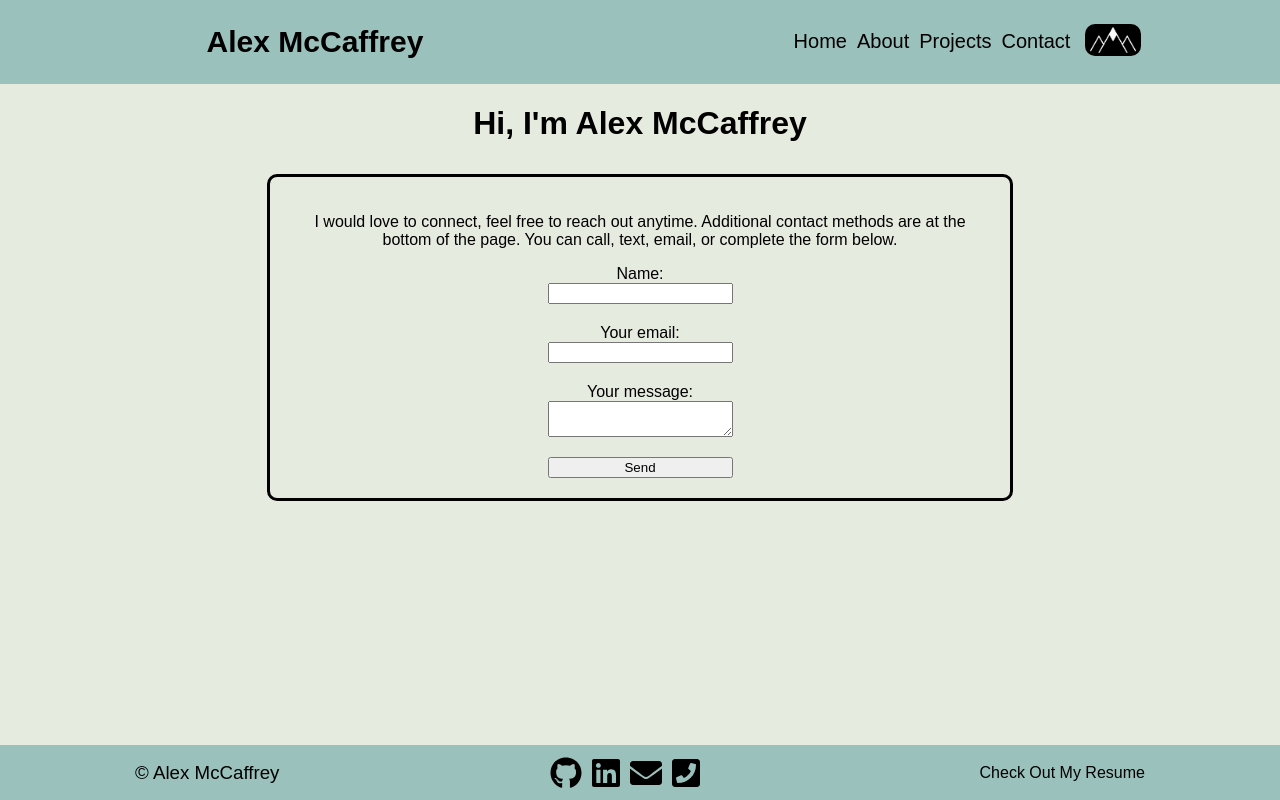
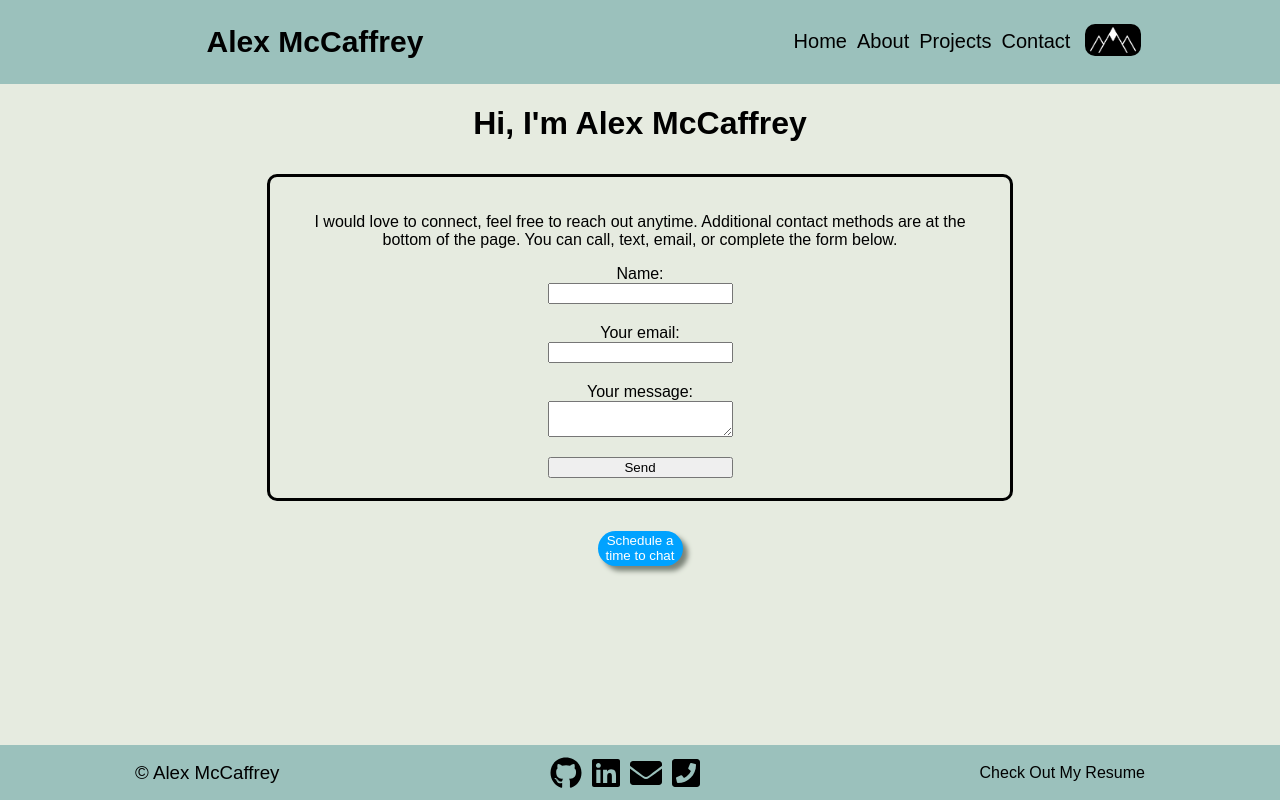
Before and after one commit to alex-mccaffrey/react-portfolio, a React (Create React App) app: page /contact in a window 1280 px wide. Built offline with nearby package versions, Linux system fonts and the light colour scheme.

Commit message:
added calendly button

```diff
--- a/package.json
+++ b/package.json
@@ -12,6 +12,7 @@
     "@testing-library/user-event": "^12.6.0",
     "popper.js": "^1.16.1",
     "react": "^17.0.1",
+    "react-calendly": "^2.0.4",
     "react-dom": "^17.0.1",
     "react-router-dom": "^5.2.0",
     "react-scripts": "4.0.1",
--- /dev/null
+++ b/src/Calendly/Calendly.css
@@ -0,0 +1,10 @@
+.schedule-button {
+    background-color: #00a2ff;
+    border-style: none;
+    color: white;
+    height: 35px;
+    width: 85px;
+    margin-top: 20px;
+    box-shadow: 5px 5px 5px 0px #7B8479;
+    border-radius: 20px;
+}
--- /dev/null
+++ b/src/Calendly/Calendly.js
@@ -0,0 +1,44 @@
+import React from "react";
+import "./Calendly.css"
+import { openPopupWidget } from "react-calendly";
+
+const CalendlyWidget = () => {
+  const onClick = () =>
+    openPopupWidget({
+      url: "https://calendly.com/alex-mccaffrey",
+      pageSettings: {
+        backgroundColor: "ffffff",
+        hideEventTypeDetails: false,
+        hideLandingPageDetails: false,
+        primaryColor: "00a2ff",
+        textColor: "4d5055",
+      },
+    });
+
+  return <button className="schedule-button" onClick={onClick}>Schedule a time to chat</button>;
+
+  // <div>
+  //   <link
+  //     href="https://assets.calendly.com/assets/external/widget.css"
+  //     rel="stylesheet"
+  //   >
+  //     <script
+  //       src="https://assets.calendly.com/assets/external/widget.js"
+  //       type="text/javascript"
+  //       async
+  //     ></script>
+  //     <script type="text/javascript">
+  //       window.onload = function(){" "}
+  //       {Calendly.initBadgeWidget({
+  //         url: "https://calendly.com/alex-mccaffrey?primary_color=9bc1bc",
+  //         text: "Schedule a meeting",
+  //         color: "#9bc1bc",
+  //         textColor: "#ffffff",
+  //         branding: true,
+  //       })}
+  //     </script>
+  //   </link>
+  // </div>
+};
+
+export default CalendlyWidget;
--- a/src/Components/Contact/Contact.js
+++ b/src/Components/Contact/Contact.js
@@ -1,11 +1,13 @@
 import React, { Component } from "react";
 import "./Contact.css";
+import CalendlyWidget from '../../Calendly/Calendly';
 
 export class Contact extends Component {
 
   render() {
     const contactSummary = "I would love to connect, feel free to reach out anytime. Additional contact methods are at the bottom of the page. You can call, text, email, or complete the form below."
     return (
+      <div>
       <div className="contact">
         <p>
          {contactSummary}
@@ -30,6 +32,8 @@ export class Contact extends Component {
 
           <button type="submit">Send</button>
         </form>
+        </div>
+        <CalendlyWidget />
       </div>
     );
   }
```
Also changed, not shown: 2 other files (tests, documents, lock files or other folders).
